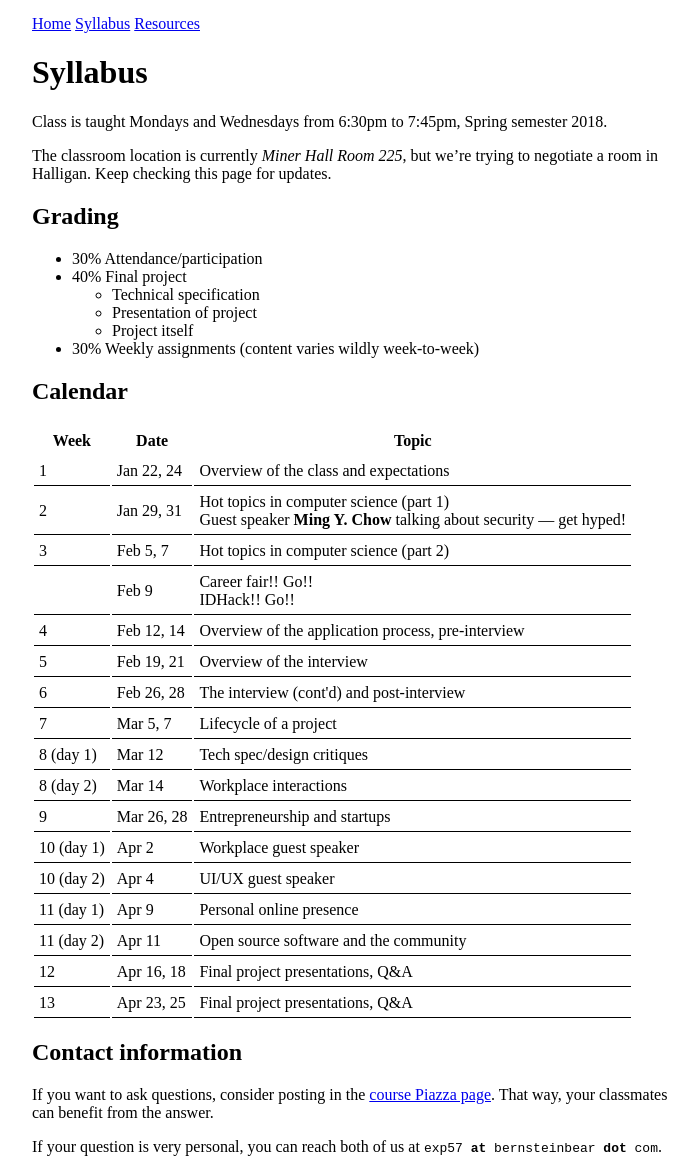
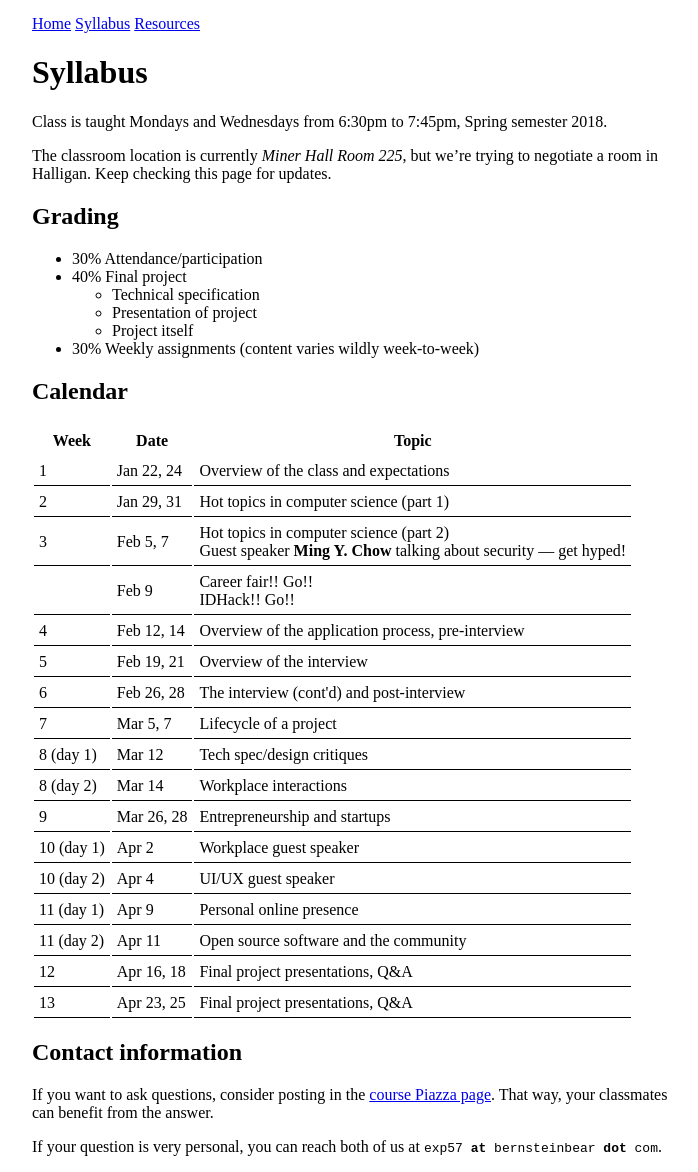
Before and after one commit to tekknolagi/excollege, a Jekyll site: the page built from syllabus.md, in a window 1280 px wide. Shown: the whole page, without its empty margins (16-714 px from the left). Built offline with Jekyll 4.4.1, drawn with Linux system fonts in a browser that asks for light colours; some of the changed lines change nothing that is shown.

Commit message:
Fix Ming's date

```diff
--- a/syllabus.md
+++ b/syllabus.md
@@ -35,17 +35,16 @@ negotiate a room in Halligan. Keep checking this page for updates.
         <tr>
             <td>2</td>
             <td>Jan 29, 31</td>
-            <td>
-            Hot topics in computer science (part 1)
+            <td>Hot topics in computer science (part 1)</td>
+        </tr>
+        <tr>
+            <td>3</td>
+            <td>Feb 5, 7</td>
+            <td>Hot topics in computer science (part 2)
             <br />
             Guest speaker <b>Ming Y. Chow</b> talking about security &mdash;
             get hyped!
             </td>
-        </tr>
-        <tr>
-            <td>3</td>
-            <td>Feb 5, 7</td>
-            <td>Hot topics in computer science (part 2)</td>
         </tr>
         <tr>
             <td></td>
```
